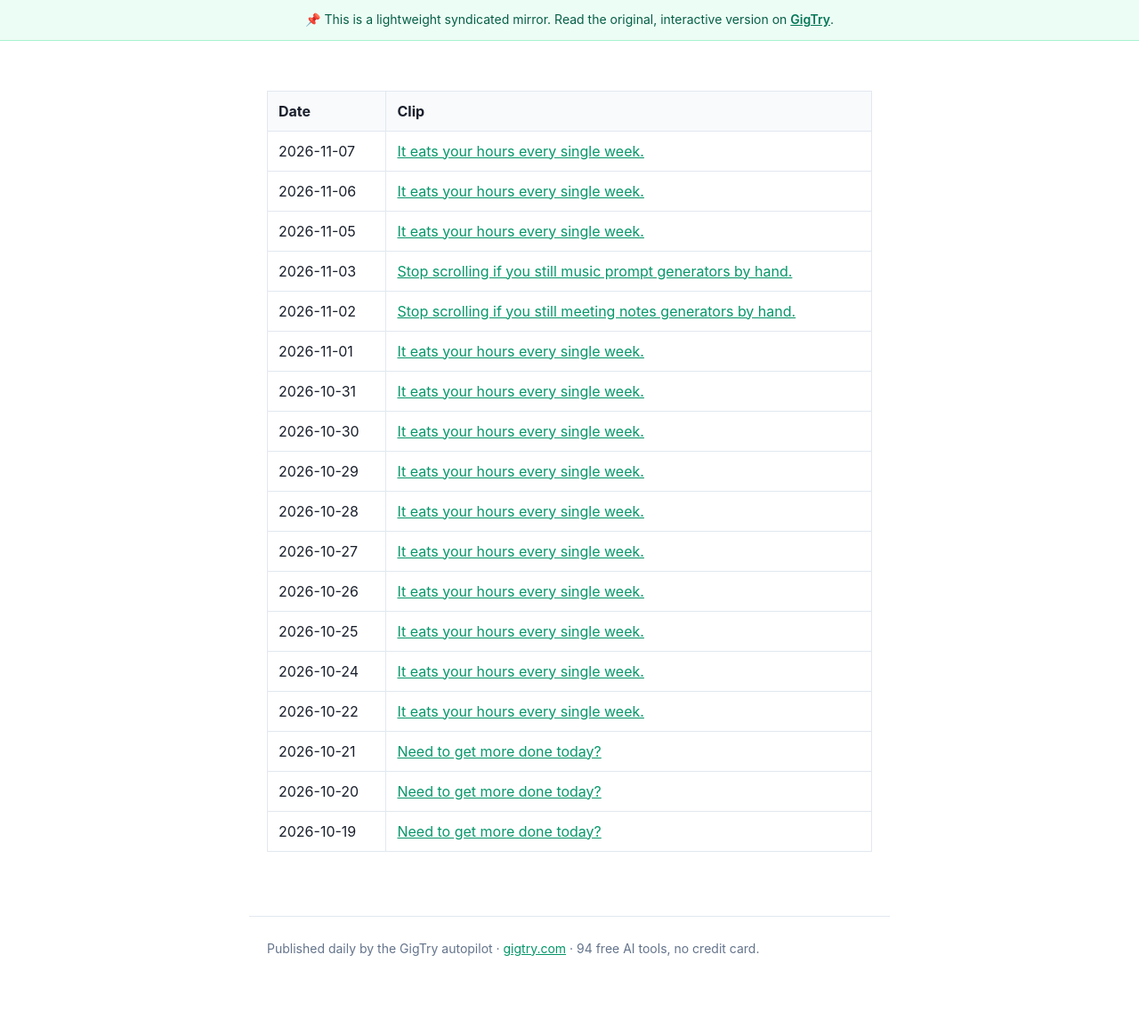
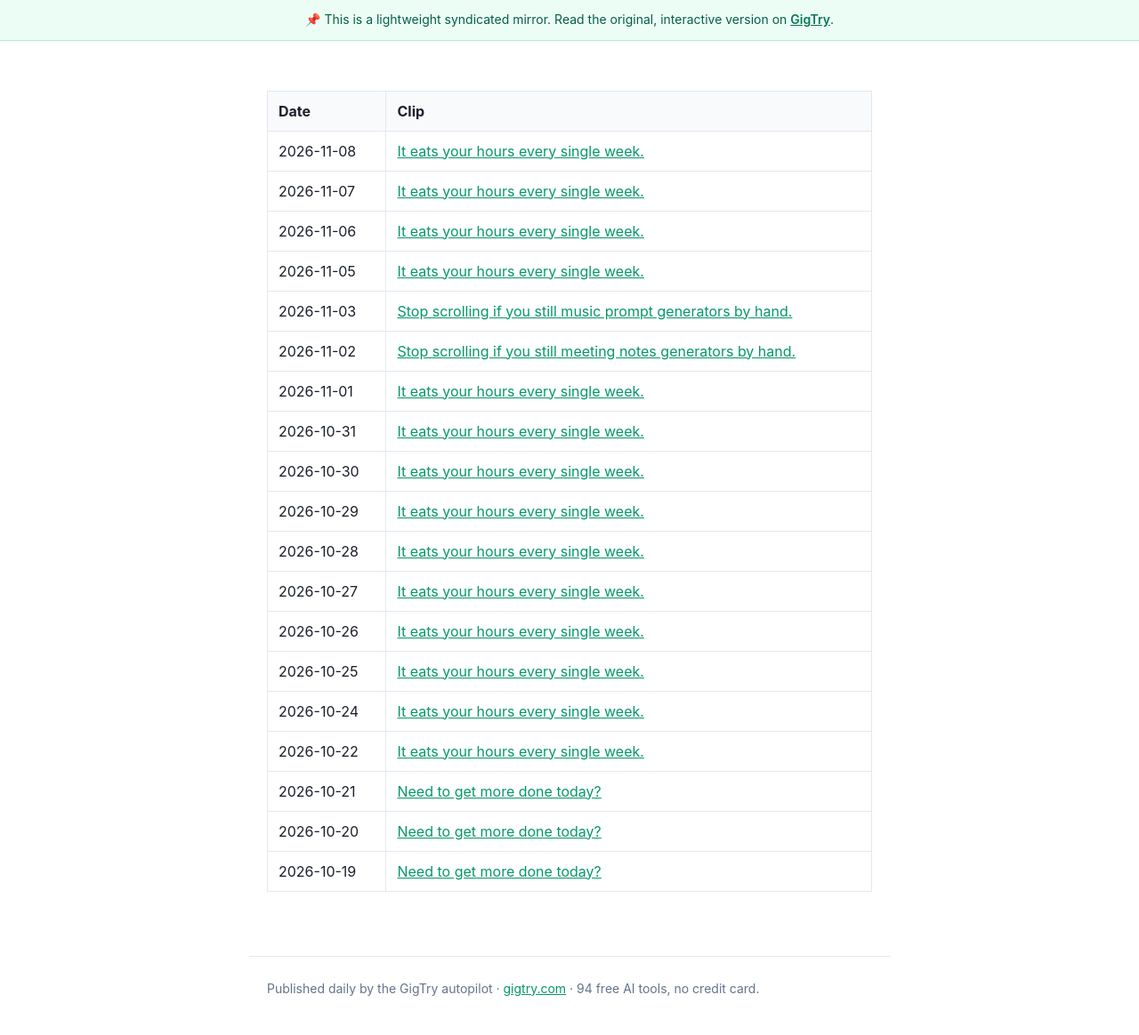
Before and after one commit to gigtryinfo-dev/gigtry-public, a Jekyll site: the page built from posts/clips/index.md, in a window 1280 px wide. Shown: the whole page at 89% size. Built offline with Jekyll 4.4.1, drawn with Linux system fonts in a browser that asks for light colours; before the commit the page ends 1119 px from its top, so only the background shows below that.

Commit message:
clips index: 2026-11-08

```diff
--- a/posts/clips/index.md
+++ b/posts/clips/index.md
@@ -7,6 +7,7 @@
 
 | Date | Clip |
 |------|------|
+| 2026-11-08 | [It eats your hours every single week.](https://gigtryinfo-dev.github.io/gigtry-public/posts/clips/2026-11-08-clip-1.html) |
 | 2026-11-07 | [It eats your hours every single week.](https://gigtryinfo-dev.github.io/gigtry-public/posts/clips/2026-11-07-clip-1.html) |
 | 2026-11-06 | [It eats your hours every single week.](https://gigtryinfo-dev.github.io/gigtry-public/posts/clips/2026-11-06-clip-1.html) |
 | 2026-11-05 | [It eats your hours every single week.](https://gigtryinfo-dev.github.io/gigtry-public/posts/clips/2026-11-05-clip-1.html) |
```
